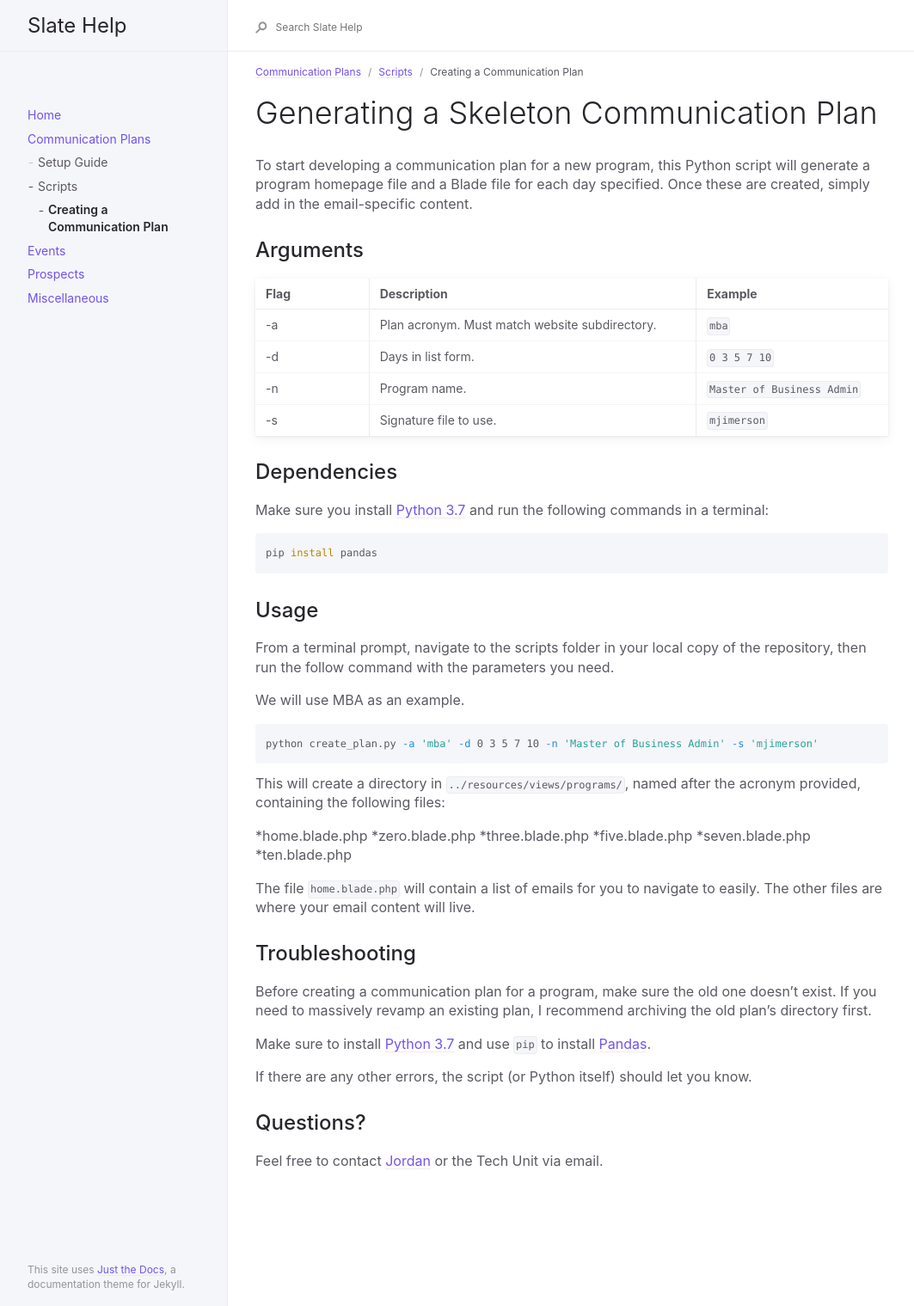
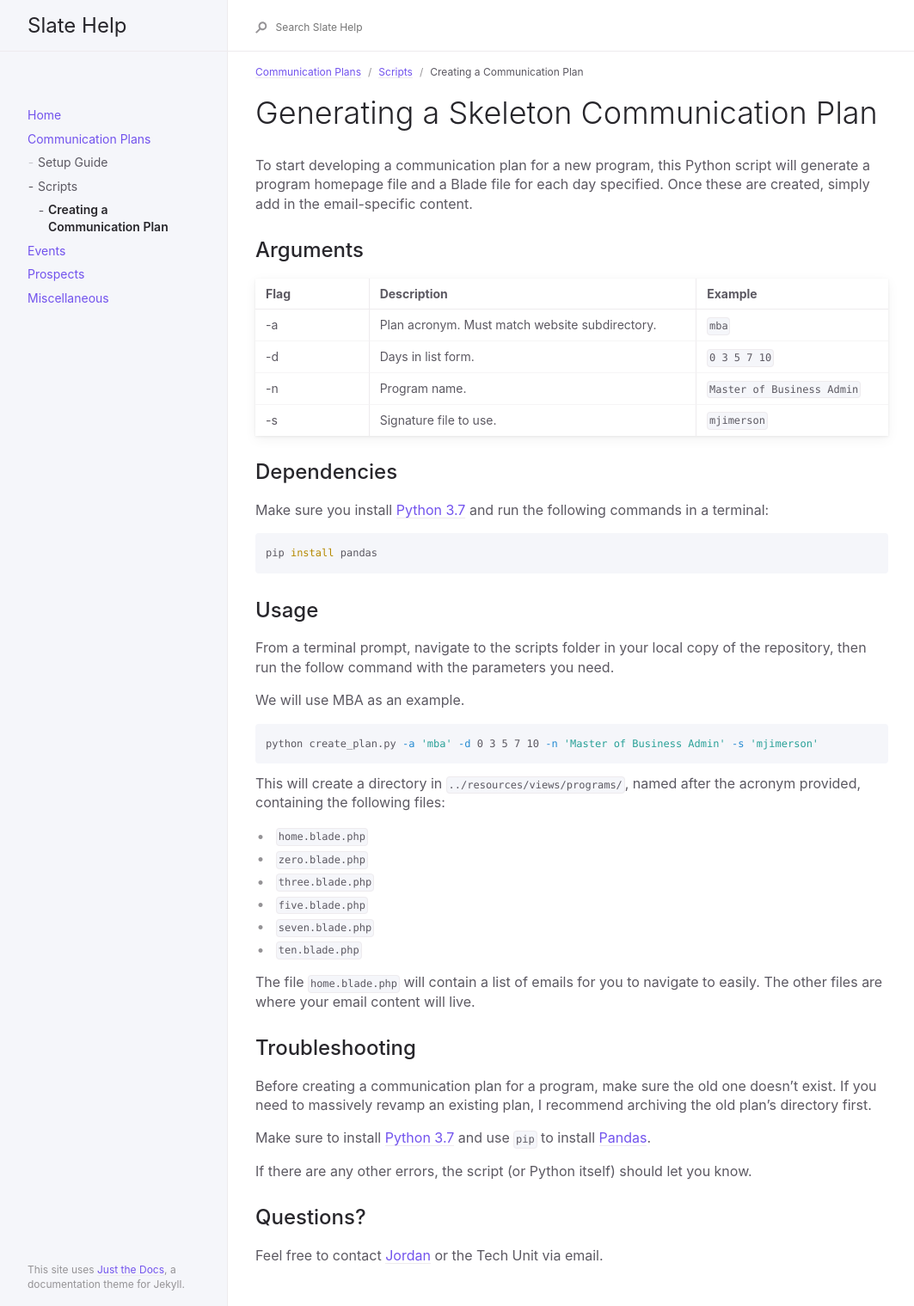
Before and after one commit to oretoise/docs, a Jekyll site: the page built from _docs/comm-plans/scripts/create-plan.md, in a window 1280 px wide. Shown: the whole page at 86% size, without its empty margins (91-1154 px from the left). Built offline with Jekyll 4.4.1, drawn with Linux system fonts in a browser that asks for light colours.

Commit message:
fix list

```diff
--- a/_docs/comm-plans/scripts/create-plan.md
+++ b/_docs/comm-plans/scripts/create-plan.md
@@ -38,12 +38,12 @@ python create_plan.py -a 'mba' -d 0 3 5 7 10 -n 'Master of Business Admin' -s 'm
 
 This will create a directory in `../resources/views/programs/`, named after the acronym provided, containing the following files:
 
-*home.blade.php
-*zero.blade.php
-*three.blade.php
-*five.blade.php
-*seven.blade.php
-*ten.blade.php
+* `home.blade.php`
+* `zero.blade.php`
+* `three.blade.php`
+* `five.blade.php`
+* `seven.blade.php`
+* `ten.blade.php`
 
 The file `home.blade.php` will contain a list of emails for you to navigate to easily. The other files are where your email content will live.
 
```
